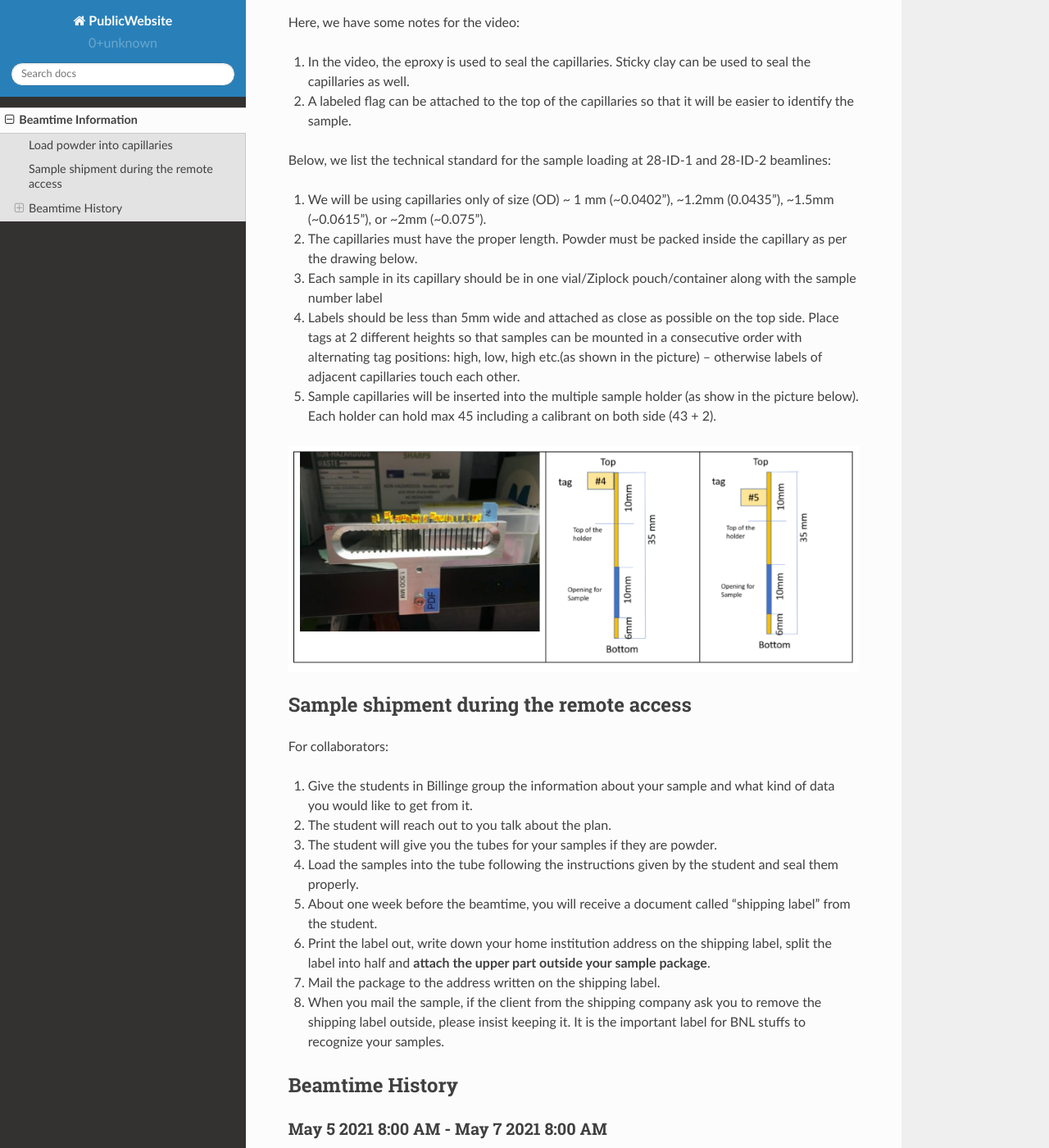
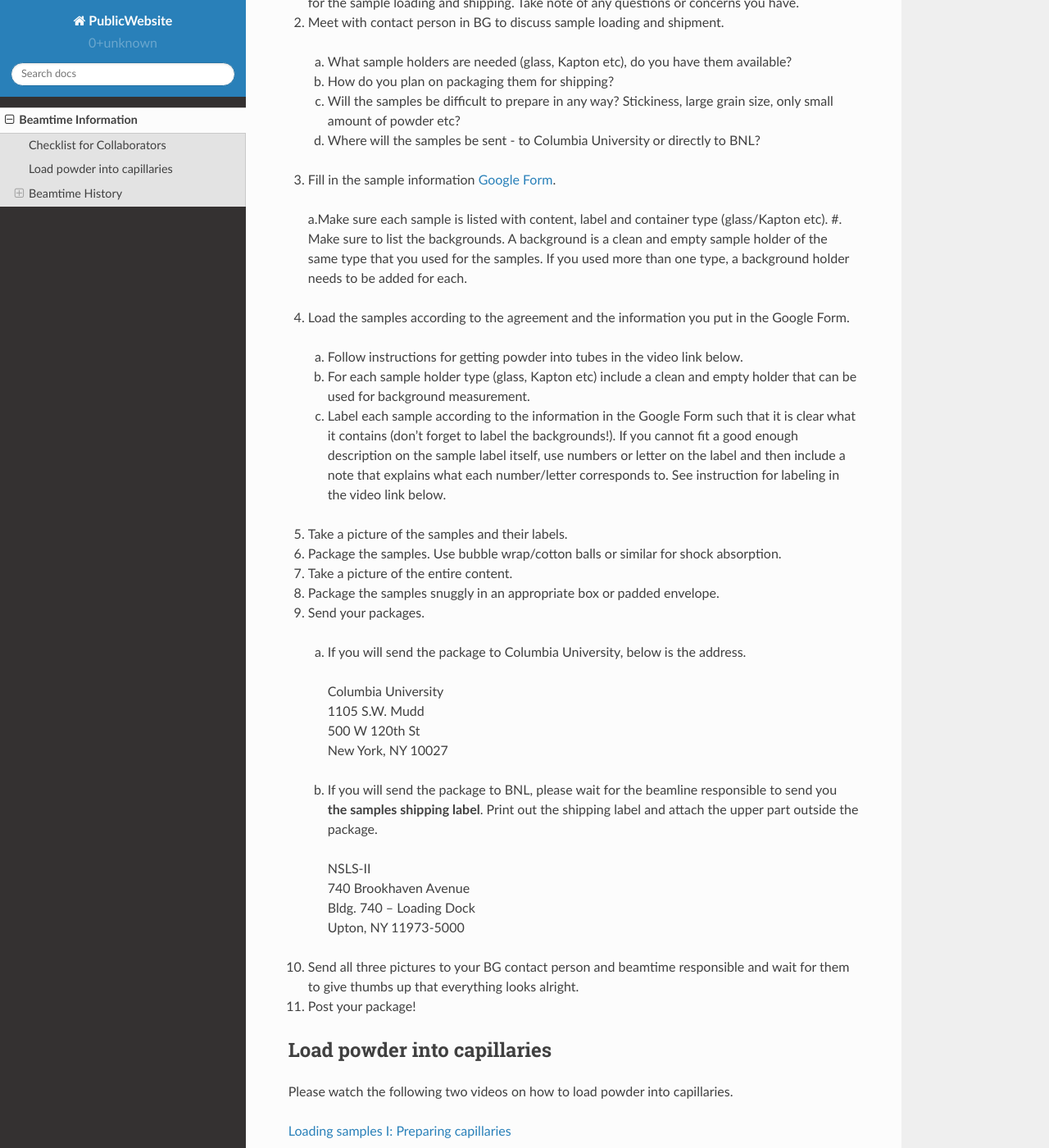
Before and after one commit to Billingegroup/PublicWebsite, a Sphinx documentation site: the page built from docs/source/beamtime.rst, in a window 1280 px wide and 1400 px high, scrolled down 344 px. Shown: the whole window at 82% size. Built offline with Sphinx 7.4.7 and the Read the Docs theme 2.0.0, drawn with Linux system fonts in a browser that asks for light colours; some of the changed text lies outside the part shown.

Commit message:
MNT: update beamtime instructions

```diff
--- a/docs/source/beamtime.rst
+++ b/docs/source/beamtime.rst
@@ -1,6 +1,48 @@
 ====================
 Beamtime Information
 ====================
+
+Checklist for Collaborators
+---------------------------
+
+Beamtime responsible: Songsheng Tao & Connor Bracy
+
+BG contact person: Your scientific project partner in the Billinge group
+
+1. Read the information on this webpage to get an overview of what to do. There are instructions for the sample loading and shipping. Take note of any questions or concerns you have.
+2. Meet with contact person in BG to discuss sample loading and shipment.
+  a. What sample holders are needed (glass, Kapton etc), do you have them available?
+  #. How do you plan on packaging them for shipping?
+  #. Will the samples be difficult to prepare in any way? Stickiness, large grain size, only small amount of powder etc?
+  #. Where will the samples be sent - to Columbia University or directly to BNL?
+3. Fill in the sample information `Google Form <https://docs.google.com/forms/d/e/1FAIpQLSfHb-ASZHIcwedvKZz-z-6hQ6BO7fgUq2dai07DOY-XDt5jrg/viewform?usp=sf_link>`_.
+  a.Make sure each sample is listed with content, label and container type (glass/Kapton etc).
+  #. Make sure to list the backgrounds. A background is a clean and empty sample holder  of the same type that you used for the samples. If you used more than one type, a background holder needs to be added for each.
+4. Load the samples according to the agreement and the information you put in the Google Form.
+  a. Follow instructions for getting powder into tubes in the video link below.
+  #. For each sample holder type (glass, Kapton etc) include a clean and empty holder that can be used for background measurement.
+  #. Label each sample according to the information in the Google Form such that it is clear what it contains (don't forget to label the backgrounds!). If you cannot fit a good enough description on the sample label itself, use numbers or letter on the label and then include a note that explains what each number/letter corresponds to. See instruction for labeling in the video link below.
+5. Take a picture of the samples and their labels.
+6. Package the samples. Use bubble wrap/cotton balls or similar for shock absorption.
+7. Take a picture of the entire content.
+8. Package the samples snuggly in an appropriate box or padded envelope.
+9. Send your packages.
+  a. If you will send the package to Columbia University, below is the address.
+
+    | Columbia University
+    | 1105 S.W. Mudd
+    | 500 W 120th St
+    | New York, NY 10027
+
+  b. If you will send the package to BNL, please wait for the beamline responsible to send you **the samples shipping label**. Print out the shipping label and attach the upper part outside the package.
+
+    | NSLS-II
+    | 740 Brookhaven Avenue
+    | Bldg. 740 – Loading Dock
+    | Upton, NY 11973-5000
+
+10. Send all three pictures to your BG contact person and beamtime responsible and wait for them to give thumbs up that everything looks alright.
+11. Post your package!
 
 Load powder into capillaries
 ----------------------------
@@ -31,27 +73,6 @@ Below, we list the technical standard for the sample loading at 28-ID-1 and 28-I
 
 .. image:: _static/capillaries_photo.png
 
-Sample shipment during the remote access
-----------------------------------------
-
-For collaborators:
-
-1. Give the students in Billinge group the information about your sample and what kind of data you would like to get from it.
-
-#. The student will reach out to you talk about the plan.
-
-#. The student will give you the tubes for your samples if they are powder.
-
-#. Load the samples into the tube following the instructions given by the student and seal them properly.
-
-#. About one week before the beamtime, you will receive a document called "shipping label" from the student.
-
-#. Print the label out, write down your home institution address on the shipping label, split the label into half and **attach the upper part outside your sample package**.
-
-#. Mail the package to the address written on the shipping label.
-
-#. When you mail the sample, if the client from the shipping company ask you to remove the shipping label outside, please insist keeping it. It is the important label for BNL stuffs to recognize your samples.
-
 Beamtime History
 ----------------
 
```
